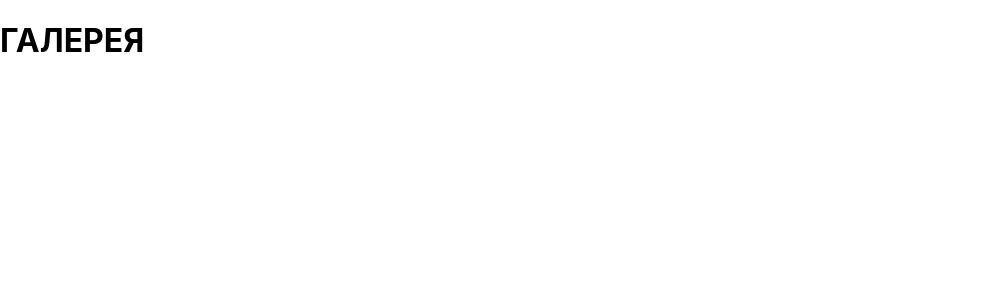
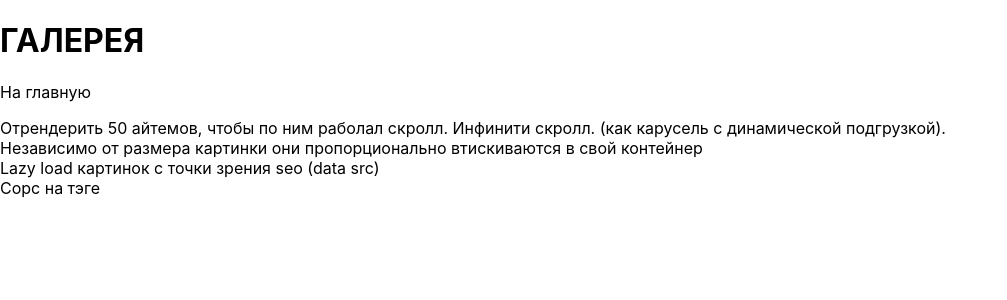
Before and after one commit to utavegu/pampering-with-next, a Next.js app: page /gallery in a window 1280 px wide. Shown: the top 300 px of the page, without its empty margins (0-1007 px from the left). Built offline with nearby package versions, Linux system fonts and the light colour scheme.

Commit message:
Сохранение перед сменой ветки

```diff
--- a/pages/contacts.jsx
+++ b/pages/contacts.jsx
@@ -5,6 +5,7 @@ export default function Contacts() {
     <>
       <h1>КОНТАКТЫ</h1>
       <button onClick={() => Router.push('/')}>На главную</button>
+      {/* Синтетический пример. А так может для "редиректа" по сетТаймауту пригодиться, например */}
     </>
   )
 }
--- a/pages/gallery/[id].js
+++ b/pages/gallery/[id].js
@@ -3,6 +3,7 @@ import {useState, useEffect} from 'react'
 
 // MEMO ещё
 
+// Будет время, так прикрути ДжейсонФетч и сделай всё красиво - с обработкой ошибки и прелоадером
 function fetchPhoto(url) {
   const [photo, setPhoto] = useState({})
 	useEffect(
@@ -27,7 +28,7 @@ function fetchPhoto(url) {
 export default function Photo() {
   const router = useRouter();
 
-  // router.query.id
+  // router.query.id // Прикольно, конечно, но, пожалуй, буду прокидывать айдишник через пропс.
   // &&
   const photo = fetchPhoto(`https://jsonplaceholder.typicode.com/photos/${router.query.id}`)
   console.log("RERENDER")
--- a/pages/gallery/index.jsx
+++ b/pages/gallery/index.jsx
@@ -1,7 +1,18 @@
+import Link from 'next/link'
+
 export default function Gallery() {
   return (
     <>
       <h1>ГАЛЕРЕЯ</h1>
+      <Link href={'/'}><a>На главную</a></Link>
+      <p>Отрендерить 50 айтемов, чтобы по ним раболал скролл. Инфинити скролл. (как карусель с динамической подгрузкой).
+      <br />
+      Независимо от размера картинки они пропорционально втискиваются в свой контейнер
+      <br />
+      Lazy load картинок с точки зрения seo (data src)
+      <br />
+      Сорс на тэге
+      </p>
     </>
   )
 }
--- a/pages/index.js
+++ b/pages/index.js
@@ -19,7 +19,7 @@ export default function MainPage() {
               <Link href={'/contacts'}><a>Контакты</a></Link>
             </li>
             <li>
-              <Link href={'/gallery'}><a>Галерея</a></Link>
+              <Link href='/gallery'><a>Галерея</a></Link>
             </li>
           </ul>
         </nav>
```
